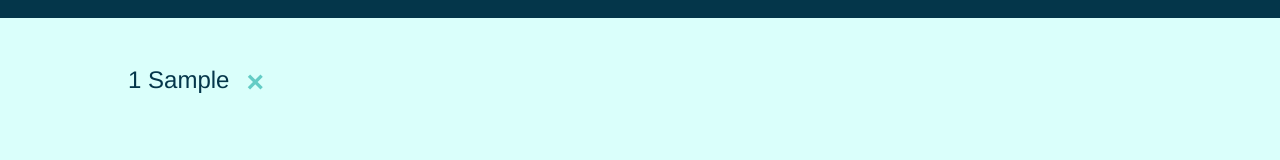
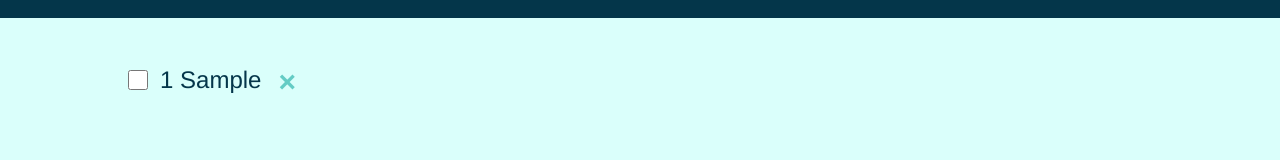
Before and after one commit to eik-1/Travel-Items-Tracker-, a React (Create React App) app: page / in a window 1280 px wide. Both pictures are taken after typing "Sample" into the empty fields and a click on the button "ADD". Shown: the part 228-388 px from the top of the page. Built offline with nearby package versions, Linux system fonts and the light colour scheme; a web font is replaced by a local one.

Commit message:
Added toggle function

```diff
--- a/src/App.js
+++ b/src/App.js
@@ -11,11 +11,21 @@ export default function App() {
     setItems((items) => items.filter((i) => i.id !== item.id));
   }
 
+  function handleToggleItem(id) {
+    setItems((items) =>
+      items.map((i) => (i.id === id ? { ...i, packed: !i.packed } : i))
+    );
+  }
+
   return (
     <div className="app">
       <Logo />
       <Form onAddItems={handleAddItems} />
-      <PackingList items={items} onDeleteItems={deleteItems} />
+      <PackingList
+        items={items}
+        onDeleteItems={deleteItems}
+        onToggleItems={handleToggleItem}
+      />
       <Stats />
     </div>
   );
@@ -64,22 +74,32 @@ function Form({ onAddItems }) {
   );
 }
 
-function PackingList({ items, onDeleteItems }) {
+function PackingList({ items, onDeleteItems, onToggleItems }) {
   console.log(items);
   return (
     <div className="list">
       <ul>
         {items.map((item) => (
-          <Item item={item} key={item.id} onDeleteItems={onDeleteItems} />
+          <Item
+            item={item}
+            key={item.id}
+            onDeleteItems={onDeleteItems}
+            onToggleItems={onToggleItems}
+          />
         ))}
       </ul>
     </div>
   );
 }
 
-function Item({ item, onDeleteItems }) {
+function Item({ item, onDeleteItems, onToggleItems }) {
   return (
     <li>
+      <input
+        type="checkbox"
+        value={item.packed}
+        onChange={() => onToggleItems(item.id)}
+      />
       <span style={item.packed ? { textDecoration: "line-through" } : {}}>
         {item.quantity} {item.desc}
       </span>
```
